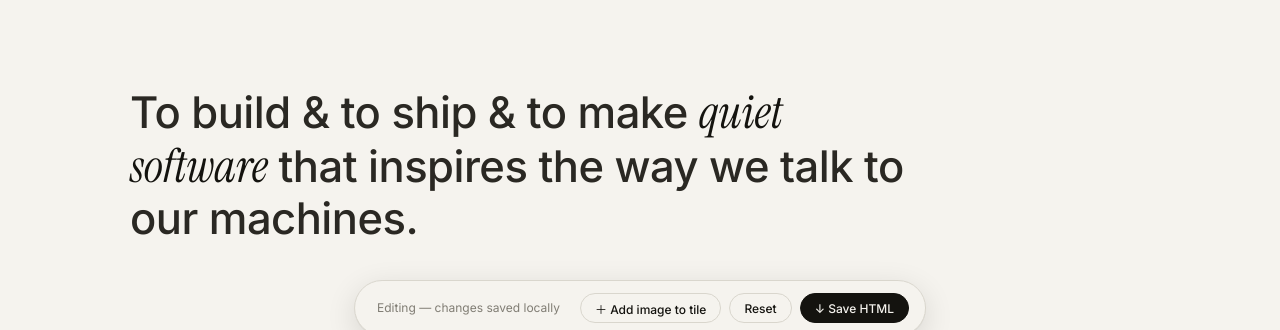
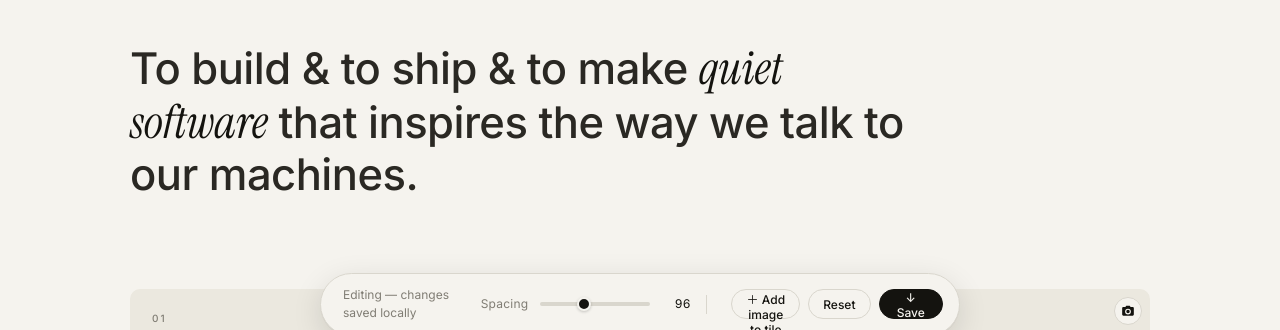
Before and after one commit to Ronda1723/2026-portfolio, a plain HTML site: page index.html in a window 1280 px wide. Both pictures are taken after a click on the button "Edit". Shown: the part 440-770 px from the top of the page. Drawn offline with Linux system fonts and the light colour scheme.

Commit message:
Section padding control: live slider in edit bar (32-200px), CSS var driven

```diff
--- a/index.html
+++ b/index.html
@@ -279,6 +279,13 @@
 <div class="edit-bar" id="edit-bar" aria-hidden="true">
   <div class="edit-bar-inner">
     <span class="edit-status" id="edit-status">Editing — changes saved locally</span>
+    <div class="edit-controls">
+      <label class="edit-slider" title="Section spacing">
+        <span class="edit-slider-label">Spacing</span>
+        <input type="range" id="edit-pad" min="32" max="200" step="4" value="96">
+        <span class="edit-slider-val" id="edit-pad-val">96</span>
+      </label>
+    </div>
     <div class="edit-actions">
       <button class="edit-btn" id="edit-add-image" type="button">＋ Add image to tile</button>
       <button class="edit-btn" id="edit-reset" type="button">Reset</button>
@@ -362,6 +369,7 @@
 
     var IMAGE_TILES = '.cell, .off-card, .card .card-icon, .card .card-media';
     var STORAGE_KEY = 'portfolio:body-html:v1';
+    var PAD_KEY     = 'portfolio:section-pad:v1';
     var TILE_TARGET = null;
 
     var editToggle = document.getElementById('edit-toggle');
@@ -371,6 +379,26 @@
     var btnReset   = document.getElementById('edit-reset');
     var btnAddImg  = document.getElementById('edit-add-image');
     var fileInput  = document.getElementById('edit-file');
+    var padInput   = document.getElementById('edit-pad');
+    var padVal     = document.getElementById('edit-pad-val');
+
+    // Restore section padding on load
+    try {
+      var savedPad = localStorage.getItem(PAD_KEY);
+      if (savedPad) {
+        document.documentElement.style.setProperty('--section-pad', savedPad + 'px');
+        padInput.value = savedPad;
+        padVal.textContent = savedPad;
+      }
+    } catch(e){}
+
+    padInput.addEventListener('input', function(){
+      var v = padInput.value;
+      document.documentElement.style.setProperty('--section-pad', v + 'px');
+      padVal.textContent = v;
+      try { localStorage.setItem(PAD_KEY, v); } catch(e){}
+      editStatus.textContent = 'Spacing — ' + v + 'px (saved locally)';
+    });
 
     // Restore saved body innerHTML on load (only the <main>)
     try {
--- a/styles.css
+++ b/styles.css
@@ -1,6 +1,10 @@
 /* ============================================================
    Theme tokens
    ============================================================ */
+:root {
+  --section-pad: 96px;
+}
+
 :root,
 html[data-theme="light"] {
   --paper: #f5f3ee;
@@ -128,7 +132,7 @@ html[data-theme="dark"] .theme-toggle .icon-moon { display: none; }
 .section {
   max-width: 1100px;
   margin: 0 auto;
-  padding: 140px 40px;
+  padding: var(--section-pad) 40px;
   border-bottom: 1px solid var(--line);
   opacity: 0;
   transform: translateY(14px);
@@ -671,6 +675,60 @@ html[data-theme="dark"] .edit-bar-inner {
   padding-left: 6px;
 }
 .edit-actions { display: flex; gap: 8px; }
+
+.edit-controls {
+  display: flex;
+  align-items: center;
+  gap: 12px;
+  padding-right: 4px;
+  border-right: 1px solid var(--line);
+  padding-right: 16px;
+  margin-right: 4px;
+}
+.edit-slider {
+  display: flex;
+  align-items: center;
+  gap: 10px;
+  font-size: 12px;
+  color: var(--muted);
+}
+.edit-slider-label { letter-spacing: 0.02em; }
+.edit-slider-val {
+  font-variant-numeric: tabular-nums;
+  color: var(--ink);
+  min-width: 28px;
+  text-align: right;
+  font-size: 12px;
+}
+.edit-slider input[type="range"] {
+  -webkit-appearance: none;
+  appearance: none;
+  width: 110px;
+  height: 4px;
+  background: var(--line);
+  border-radius: 999px;
+  outline: none;
+  cursor: pointer;
+}
+.edit-slider input[type="range"]::-webkit-slider-thumb {
+  -webkit-appearance: none;
+  appearance: none;
+  width: 14px;
+  height: 14px;
+  background: var(--ink);
+  border: 2px solid var(--paper);
+  border-radius: 50%;
+  cursor: pointer;
+  box-shadow: 0 1px 3px rgba(0,0,0,0.2);
+}
+.edit-slider input[type="range"]::-moz-range-thumb {
+  width: 14px;
+  height: 14px;
+  background: var(--ink);
+  border: 2px solid var(--paper);
+  border-radius: 50%;
+  cursor: pointer;
+}
 .edit-btn {
   border: 1px solid var(--line);
   background: transparent;
@@ -698,7 +756,7 @@ html[data-theme="dark"] .edit-bar-inner {
 @media (max-width: 820px) {
   .topbar { padding: 16px 22px; }
   .topbar-tag { display: none; }
-  .section { padding: 90px 24px; }
+  .section { padding: calc(var(--section-pad) * 0.7) 24px; }
   .hero-meta { grid-template-columns: 1fr; gap: 18px; }
   .hero-grid { grid-template-columns: repeat(2, 1fr); }
   .rail { grid-auto-columns: 84%; }
@@ -711,5 +769,8 @@ html[data-theme="dark"] .edit-bar-inner {
   .edit-bar[aria-hidden="false"] { transform: none; }
   .edit-bar-inner { flex-direction: column; align-items: stretch; border-radius: 18px; }
   .edit-actions { justify-content: space-between; }
+  .edit-controls { border-right: none; padding-right: 0; margin-right: 0; padding-bottom: 8px; border-bottom: 1px solid var(--line); }
+  .edit-slider input[type="range"] { width: 100%; flex: 1; }
+  .edit-slider { width: 100%; }
   .edit-label { display: none; }
 }
```
